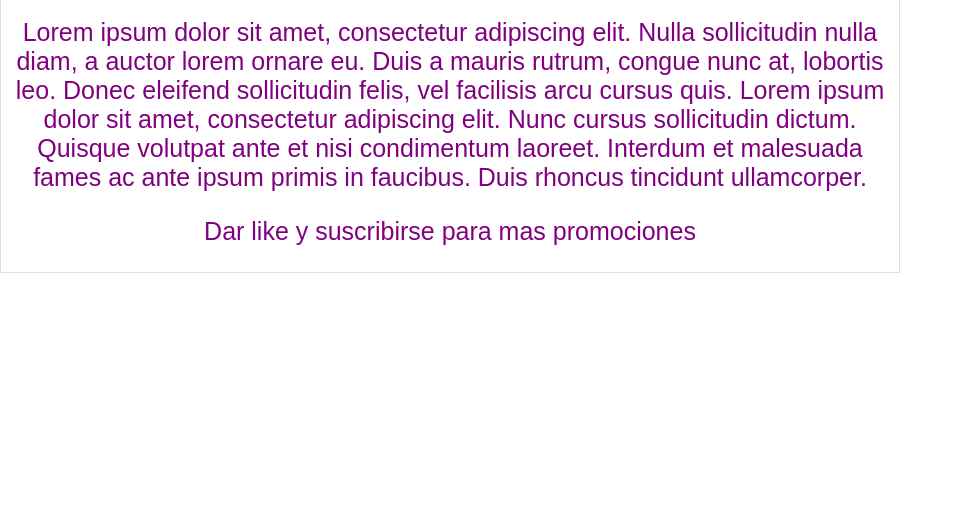
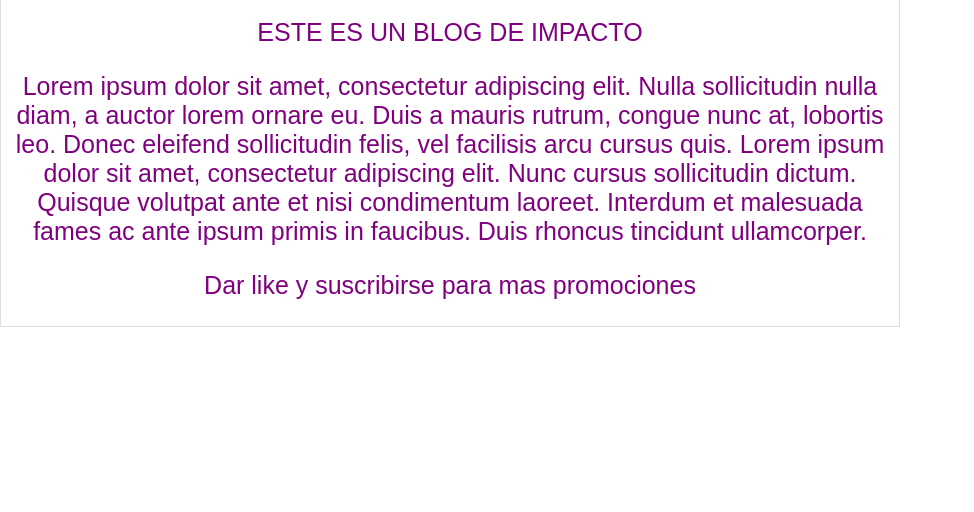
Before and after one commit to Alejxa/ProyectoGit02, a plain HTML site: page index.html in a window 1280 px wide. Shown: the part 288-800 px from the top of the page, without its empty margins (0-974 px from the left). Drawn offline with Linux system fonts and the light colour scheme.

Commit message:
Se agrego parrafo con blog de impacto

```diff
--- a/index.html
+++ b/index.html
@@ -19,6 +19,7 @@
     </div>
     </div>
     <h1>ProyectoGit02</h1>
+    <p>ESTE ES UN BLOG DE IMPACTO</p>
     <p>Lorem ipsum dolor sit amet, consectetur adipiscing elit. Nulla sollicitudin nulla diam, a auctor lorem ornare eu. Duis a mauris rutrum, congue nunc at, lobortis leo. Donec eleifend sollicitudin felis, vel facilisis arcu cursus quis. Lorem ipsum dolor sit amet, consectetur adipiscing elit. Nunc cursus sollicitudin dictum. Quisque volutpat ante et nisi condimentum laoreet. Interdum et malesuada fames ac ante ipsum primis in faucibus. Duis rhoncus tincidunt ullamcorper.</p>
     <p>
         Dar like y suscribirse para mas promociones
```
